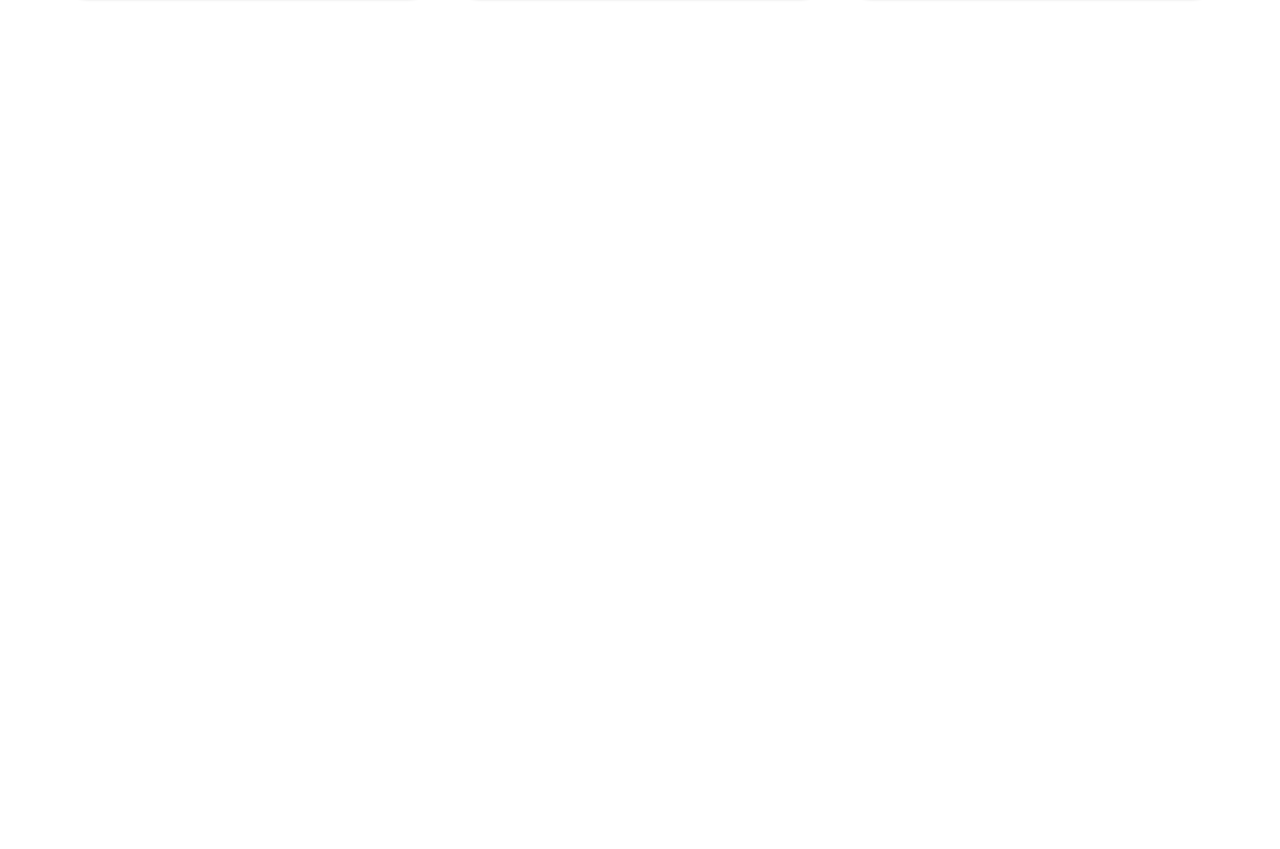
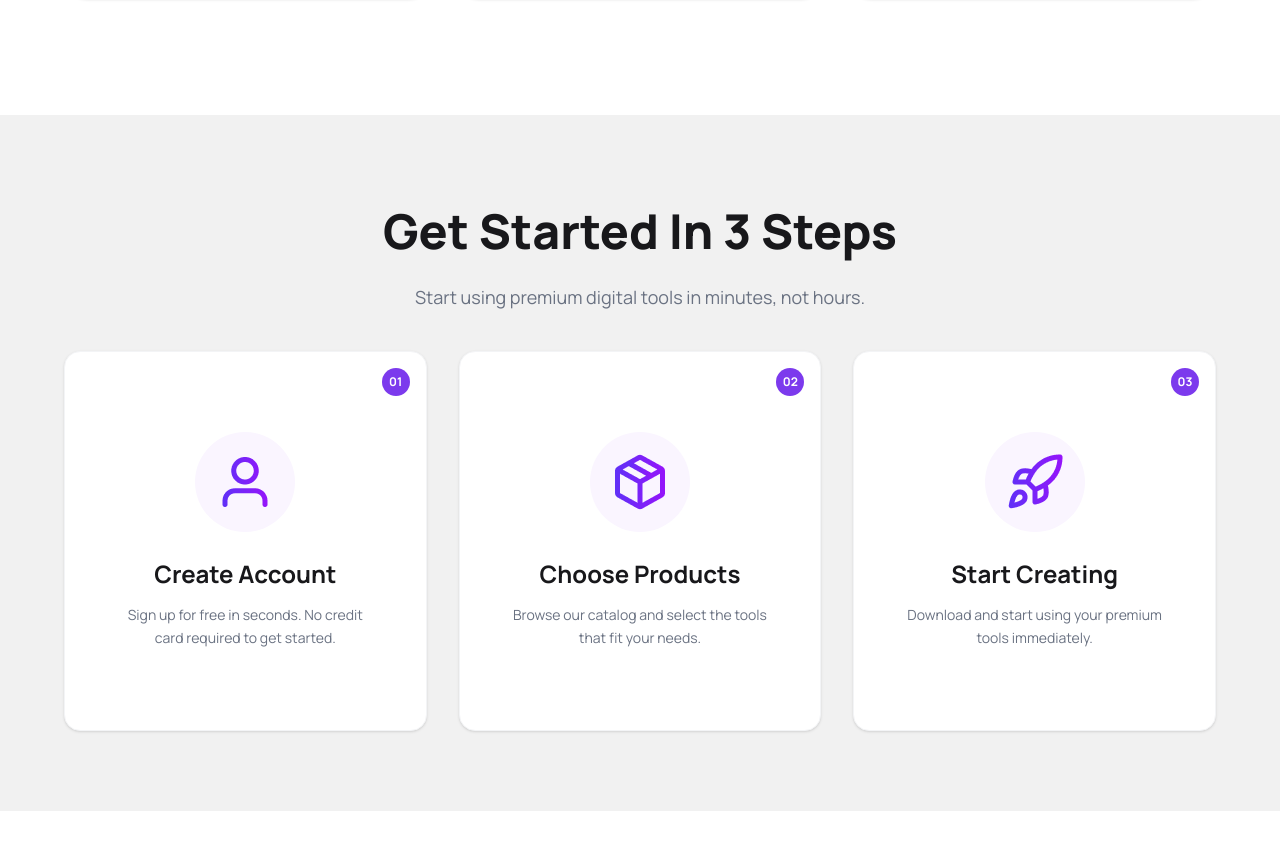
Before and after one commit to kazij317-code/B13-A6-DigiTools-Platform-My-Assignment, a React (Vite) app: page / in a window 1280 px wide. Shown: the part 2227-3076 px from the top of the page. Before the commit the page ends 2242 px from the top, so only its background shows below. Built offline with nearby package versions, Linux system fonts and the light colour scheme.

Commit message:
stepsection is updated

```diff
--- a/src/App.jsx
+++ b/src/App.jsx
@@ -1,7 +1,7 @@
 import './App.css'
 
 
-
+import StepsSection from "./components/StepsSection";
 import StatsSection from './components/StatsSection';
 import { useState } from "react";
 import productsData from "./data/products.json";
@@ -42,7 +42,7 @@ function App() {
 
       <div className='text-center mt-[100px]'>
         <h1 className='text-[48px] font-extrabold text-[#111827]'>Premium Digital Tools</h1>
-        <p className="text-gray-500 mt-[16px]">Choose from our curated collection of premium digital products designed <br/>to boost your productivity and creativity.</p>
+        <p className="text-gray-500 mt-[16px]">Choose from our curated collection of premium digital products designed <br />to boost your productivity and creativity.</p>
       </div>
       <div className="text-center my-6 space-x-4">
 
@@ -77,7 +77,7 @@ function App() {
           <Cart cart={cart} remove={handleRemove} checkout={handleCheckout} />
         )}
       </div>
-
+      <StepsSection />
       <ToastContainer />
     </>
   );
--- /dev/null
+++ b/src/components/StepsSection.jsx
@@ -0,0 +1,76 @@
+// import { UserPlus, Box, Rocket } from 'lucide-react';
+import userIcon from "../assets/products/user.png";
+import packageIcon from "../assets/products/package.png";
+import rocketIcon from "../assets/products/rocket.png";
+
+
+const StepsSection = () => {
+  const steps = [
+    {
+      id: '01',
+      title: 'Create Account',
+      description: 'Sign up for free in seconds. No credit card required to get started.',
+      // icon: <UserPlus size={50} />,
+      icon: <img src={userIcon} alt="user" size={50} />,
+    },
+    {
+      id: '02',
+      title: 'Choose Products',
+      description: 'Browse our catalog and select the tools that fit your needs.',
+      // icon: <Box size={50} />,
+      icon: <img src={packageIcon} alt="package" size={50} />,
+    },
+    {
+      id: '03',
+      title: 'Start Creating',
+      description: 'Download and start using your premium tools immediately.',
+      icon: <img src={rocketIcon} alt="rocket" size={50} />,
+    },
+  ];
+
+  return (
+    <section className="py-20 px-6 bg-[#F1F1F1] mt-[100px] mb-20">
+      <div className="max-w-6xl mx-auto">
+        {/* Header */}
+        <div className="text-center mb-10">
+          <h2 className="text-[48px] font-extrabold mb-4">
+            Get Started In 3 Steps
+          </h2>
+          <p className="text-gray-500 text-lg">
+            Start using premium digital tools in minutes, not hours.
+          </p>
+        </div>
+
+        {/* Steps Cards Grid */}
+        <div className="grid grid-cols-1 md:grid-cols-3 gap-8">
+          {steps.map((step) => (
+            <div
+              key={step.id}
+              className="relative bg-white border border-gray-100 rounded-2xl px-8 py-20 shadow-sm hover:shadow-md transition-shadow flex flex-col items-center text-center"
+            >
+              {/* Floating Number Badge */}
+              <div className="absolute top-4 right-4 bg-[#7c3aed] text-white text-xs font-bold w-7 h-7 flex items-center justify-center rounded-full">
+                {step.id}
+              </div>
+
+              {/* Icon Container */}
+              <div className="w-25 h-25 bg-purple-50 text-[#7c3aed] rounded-full flex items-center justify-center mb-6">
+                {step.icon}
+              </div>
+
+              {/* Text Content */}
+              <h3 className="text-[24px] font-bold mb-3">
+                {step.title}
+              </h3>
+              <p className="text-gray-500 leading-relaxed text-sm px-4">
+                {step.description}
+              </p>
+            </div>
+          ))}
+        </div>
+      </div>
+    </section>
+  );
+};
+
+export default StepsSection;
```
Lines whose indentation alone changed are shown as unchanged.
